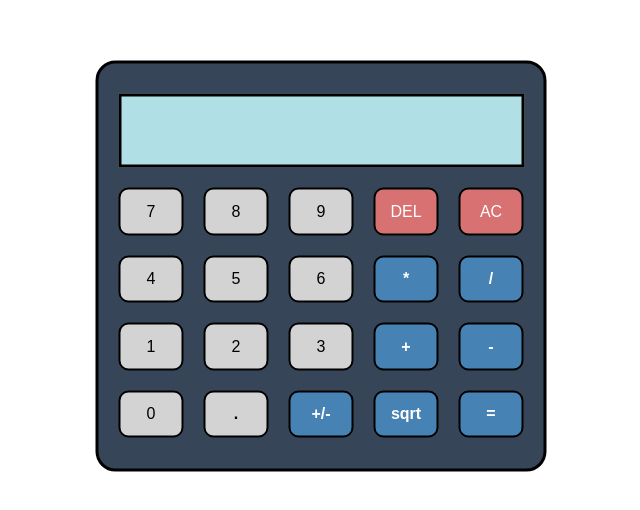
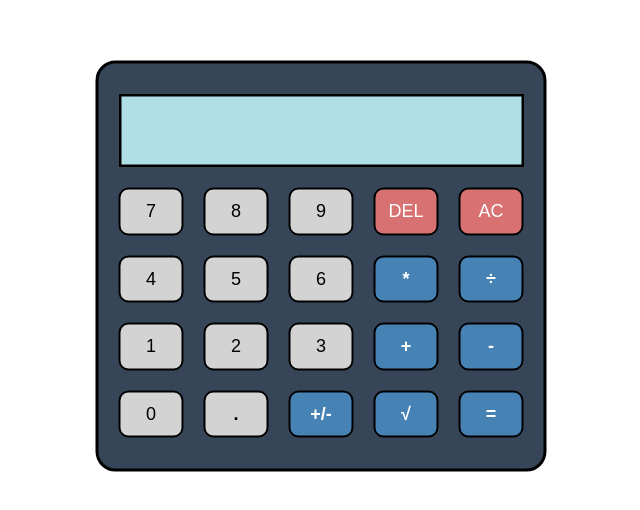
Before and after one commit to arkch99/jsCalc, a plain HTML site: page index.html in a window 1280 px wide. Shown: the part 134-644 px from the top of the page, 319-959 px from the left. Drawn offline with Linux system fonts and the light colour scheme.

Commit message:
Proper signs for square root and division

```diff
--- a/index.html
+++ b/index.html
@@ -27,10 +27,10 @@
 				<button class="row-4" id="decimal-point" type="button">.</button>
 
 				<button class="bin-operator " id="mul" type="button" value="*">*</button>
-				<button class="bin-operator" id="divide" type="button" value="/">/</button>
+				<button class="bin-operator" id="divide" type="button" value="/">÷</button>
 				<button class="bin-operator" id="add" type="button" value="+">+</button>
 				<button class="bin-operator" id="sub" type="button" value="-">-</button>
-				<button class="un-operator row-4" id="sqrt" type="button">sqrt</button>
+				<button class="un-operator row-4" id="sqrt" type="button">√</button>
 				<button class="un-operator row-4" id="sign" type="button">+/-</button>
 
 				<button id="equals" type="button">=</button>
--- a/style.css
+++ b/style.css
@@ -68,7 +68,7 @@
 }
 
 .btn-group button{
-	font-size: 16px;
+	font-size: 18px;
 	width: 65px;
 	border-radius:10px;
 	border-style: solid;
```
